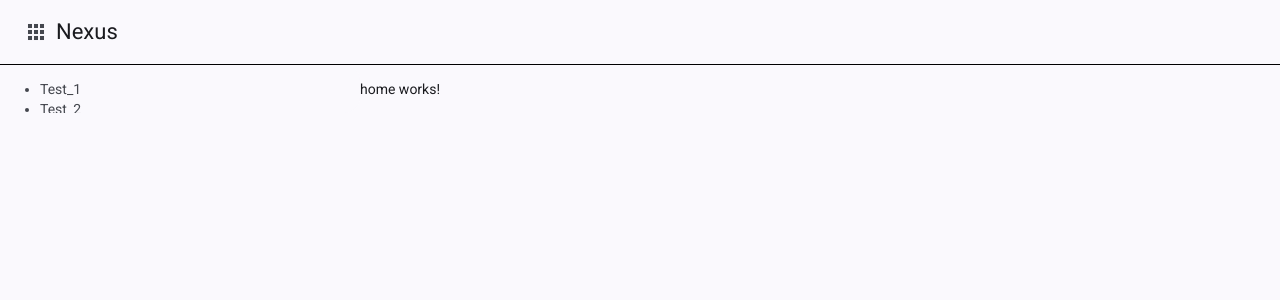
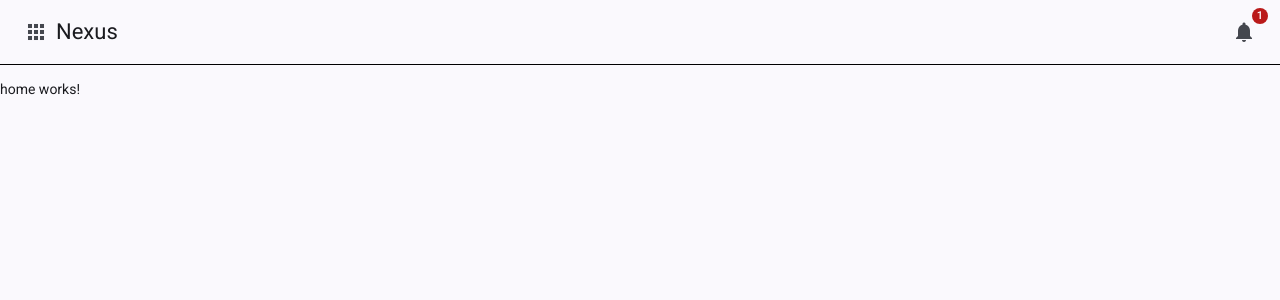
Before and after one commit to beowulf1416/nexus.ui.ng, an Angular app: page / in a window 1280 px wide. Shown: the top 300 px of the page. Built offline with nearby package versions, Linux system fonts and the light colour scheme.

Commit message:
add ui service. modify notification service. toggle sidenav.

```diff
--- a/src/app/app.html
+++ b/src/app/app.html
@@ -1,4 +1,4 @@
 <app-header></app-header>
-<app-main [show_left_sidenav]="true" [show_right_sidenav]="false">
+<app-main [show_left_sidenav]="show_nav_start()" [show_right_sidenav]="show_nav_end()">
     <router-outlet />
 </app-main>
--- a/src/app/app.ts
+++ b/src/app/app.ts
@@ -1,7 +1,9 @@
-import { Component, signal } from '@angular/core';
+import { Component, computed, signal } from '@angular/core';
 import { RouterOutlet } from '@angular/router';
 import { Header } from './components/header/header';
 import { Main } from './components/main/main';
+import { NotificationService } from './services/notification-service';
+import { UiService } from './services/ui-service';
 
 @Component({
   selector: 'app-root',
@@ -15,4 +17,17 @@ import { Main } from './components/main/main';
 })
 export class App {
   protected title = 'nexus.ui';
+
+  show_nav_start = computed(() => {
+    return this.ui_service.show_apps();
+  });
+
+  show_nav_end = computed(() => {
+    return this.notifications_service.show_notes();
+  });
+
+  constructor(
+    private notifications_service: NotificationService,
+    private ui_service: UiService
+  ) {}
 }
--- a/src/app/components/header/header.html
+++ b/src/app/components/header/header.html
@@ -7,11 +7,14 @@
     </mat-menu>
 
     <mat-toolbar id="tb-header" color="primary">
-        <button type="button" title="Applications" mat-icon-button>
+        <button type="button" title="Applications" mat-icon-button (click)="toggle_apps()">
             <mat-icon>apps</mat-icon>
         </button>
         <h4>Nexus</h4>
         <span class="spacer"></span>
+        <button type="button" title="Notifications" mat-icon-button matBadge="1" (click)="toggle_notifications()">
+            <mat-icon>notifications</mat-icon>
+        </button>
         <ng-template *ngIf="user().is_authenticated">
             <button type="button" title="User" [matMenuTriggerFor]="menu_user" mat-icon-button>
                 <mat-icon>account_circle</mat-icon>
--- a/src/app/components/header/header.ts
+++ b/src/app/components/header/header.ts
@@ -8,6 +8,9 @@ import { MatToolbarModule } from '@angular/material/toolbar';
 
 import { UserService } from '../../services/user-service';
 import { CommonModule } from '@angular/common';
+import { NotificationService } from '../../services/notification-service';
+import { MatBadgeModule } from '@angular/material/badge';
+import { UiService } from '../../services/ui-service';
 
 
 @Component({
@@ -18,7 +21,8 @@ import { CommonModule } from '@angular/common';
     MatButtonModule,
     MatMenuModule,
     MatDividerModule,
-    MatToolbarModule
+    MatToolbarModule,
+    MatBadgeModule
   ],
   templateUrl: './header.html',
   styleUrl: './header.css'
@@ -26,8 +30,22 @@ import { CommonModule } from '@angular/common';
 export class Header {
 
   user = computed(() => this.user_service.current_user());
+  note_count = computed(() => this.notifications_service.notifications().length)
+
 
   constructor(
-    private user_service: UserService
+    private user_service: UserService,
+    private notifications_service: NotificationService,
+    private ui_service: UiService
   ) {}
+
+  toggle_notifications() {
+    console.info("//todo toggle_notifications()");
+    this.notifications_service.toggle();
+  }
+
+  toggle_apps() {
+    console.info("//todo toggle_apps()");
+    this.ui_service.toggle_apps();
+  }
 }
--- a/src/app/components/main/main.html
+++ b/src/app/components/main/main.html
@@ -1,6 +1,6 @@
 <div class="component component-main">
     <mat-sidenav-container>
-        <mat-sidenav #nav_start mode="side" position="start" [opened]="show_left_sidenav()">
+        <mat-sidenav #nav_start mode="side" position="start" [opened]="show_left_sidenav()" mode="push">
             <nav>
                 <ul>
                     <li>Test_1</li>
@@ -9,7 +9,7 @@
                 </ul>
             </nav>
         </mat-sidenav>
-        <mat-sidenav #nav_end position="end" [opened]="show_right_sidenav()">
+        <mat-sidenav #nav_end position="end" [opened]="show_right_sidenav()" mode="over">
             <nav>
                 <ul>
                     <li>Test_A</li>
--- a/src/app/services/notification-service.ts
+++ b/src/app/services/notification-service.ts
@@ -1,11 +1,37 @@
-import { Injectable } from '@angular/core';
+import { Injectable, signal } from '@angular/core';
+
+
+
+
+
+export class Note {
+
+  constructor(
+    readonly message: string,
+    readonly type: 'info' | 'warn' | 'error',
+    readonly el: null | string = null
+  ) {}
+}
 
 @Injectable({
   providedIn: 'root'
 })
 export class NotificationService {
 
+
+
+  // notifications = new Array<{
+  //   message: string,
+  //   type: string,
+  //   el: null | string
+  // }>();
+
+  public readonly notifications = signal(new Array<Note>());
+  public readonly show_notes = signal(false);
+
+
   constructor() {}
+
 
   info(
     msg: string,
@@ -27,4 +53,10 @@ export class NotificationService {
   ) {
     console.info('//todo error()');
   }
+
+  toggle() {
+    console.info('//todo open()');
+    const current_value = this.show_notes();
+    this.show_notes.set(!current_value);
+  }
 }
--- /dev/null
+++ b/src/app/services/ui-service.ts
@@ -0,0 +1,16 @@
+import { Injectable, signal } from '@angular/core';
+
+@Injectable({
+  providedIn: 'root'
+})
+export class UiService {
+
+  public readonly show_apps = signal(false);
+
+  constructor() {}
+
+  toggle_apps() {
+    const current_value = this.show_apps();
+    this.show_apps.set(!current_value);
+  }
+}
```
Also changed, not shown: src/app/components/main/main.ts (+9 -2 lines), src/app/services/apps-service.ts (added, +8 -0 lines), 2 other files (tests, documents, lock files or other folders).
